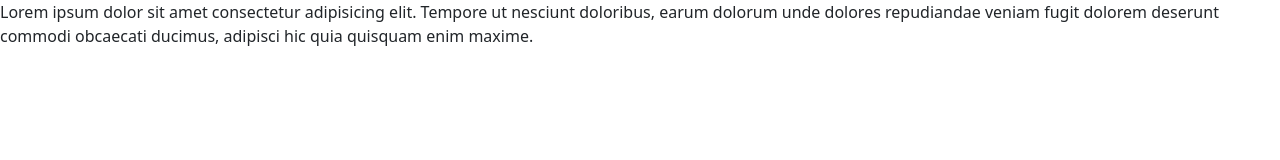
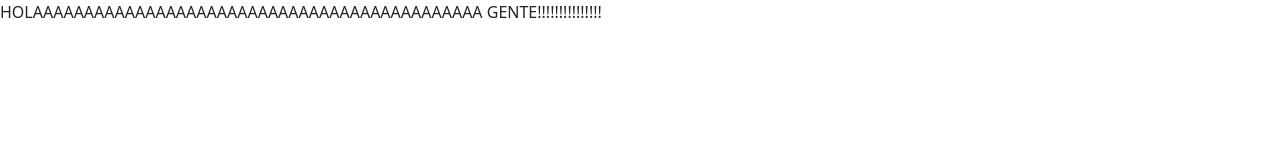
Before and after one commit to AngelMejia-dev/AMACCS, a plain HTML site: page Extra.html in a window 1280 px wide. Drawn offline with nearby package versions, Linux system fonts and the light colour scheme.

Commit message:
Se Modifico el Extra

```diff
--- a/Extra.html
+++ b/Extra.html
@@ -17,10 +17,7 @@
         <!-- place navbar here -->
     </header>
     <main>
-
-        Lorem ipsum dolor sit amet consectetur adipisicing elit. Tempore ut nesciunt doloribus, earum dolorum unde
-        dolores repudiandae veniam fugit dolorem deserunt commodi obcaecati ducimus, adipisci hic quia quisquam enim
-        maxime.
+        HOLAAAAAAAAAAAAAAAAAAAAAAAAAAAAAAAAAAAAAAAAAAAA GENTE!!!!!!!!!!!!!!!
     </main>
     <footer>
         <!-- place footer here -->
```
